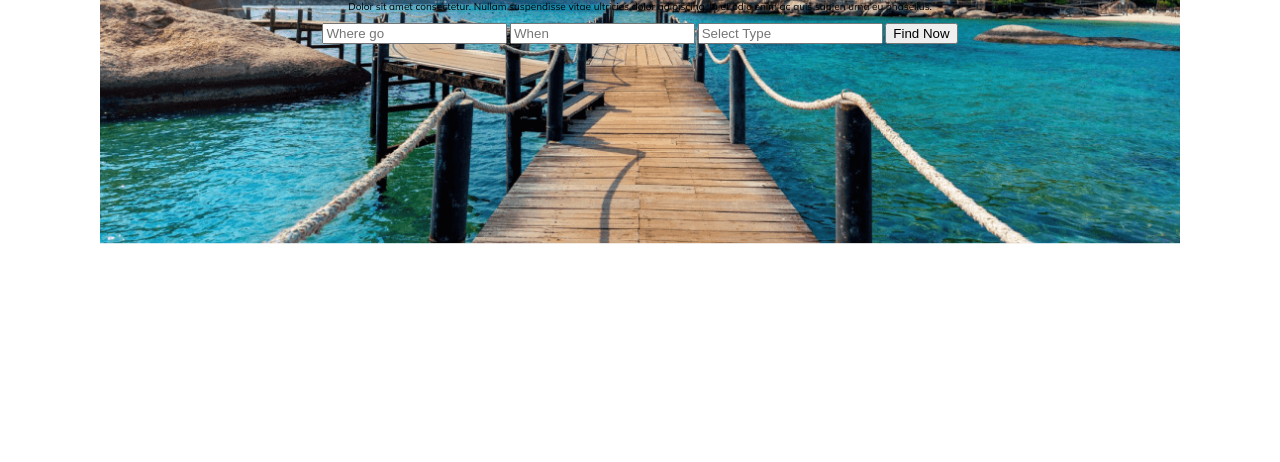
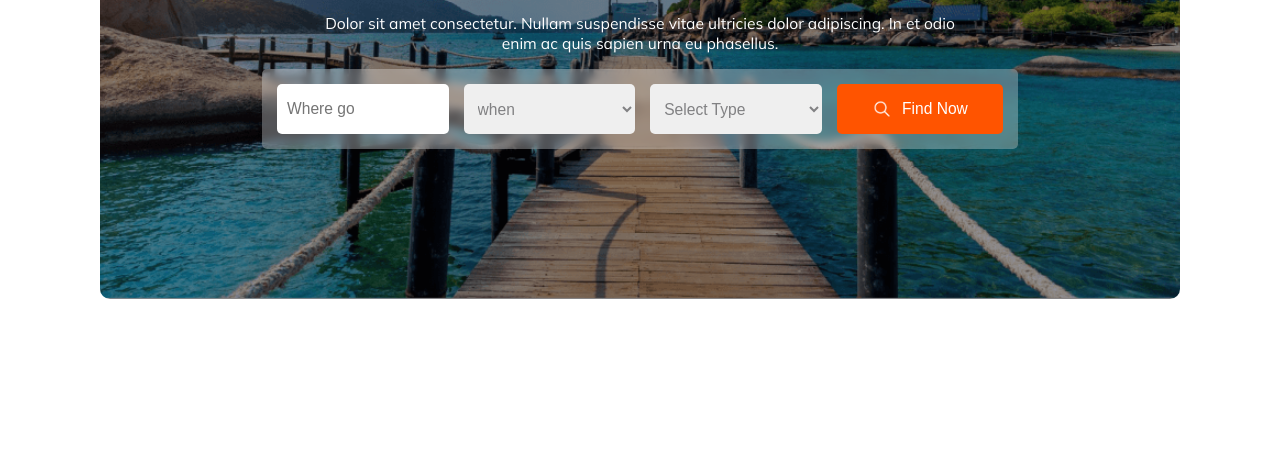
Before and after one commit to m-im-ha/B9A2-Hero-Travel-main, a plain HTML site: page index.html in a window 1280 px wide. Shown: the part 338-800 px from the top of the page. Drawn offline with Linux system fonts and the light colour scheme.

Commit message:
edit header

```diff
--- a/index.html
+++ b/index.html
@@ -1,15 +1,15 @@
 <!DOCTYPE html>
 <html lang="en">
   <head>
-    <meta charset="UTF-8">
-    <meta name="viewport" content="width=device-width, initial-scale=1.0">
-    <link rel="stylesheet" href="styles.css">
+    <meta charset="UTF-8" />
+    <meta name="viewport" content="width=device-width, initial-scale=1.0" />
+    <link rel="stylesheet" href="styles.css" />
     <title>Hero Travel</title>
   </head>
   <body>
     <nav class="nav_container">
       <div class="nav_main_icon">
-            <img src="./Images/Group 40071 (2).png" alt="nav icon">
+        <img src="./Images/Group 40071 (2).png" alt="nav icon" />
         <h3>Hero <span>Travel</span></h3>
       </div>
       <ul class="nav_sub_icon">
@@ -23,13 +23,23 @@
     <header class="hero_container">
       <div class="hero_content">
         <h1>Explore Your Travel</h1>
-            <p>Dolor sit amet consectetur. Nullam suspendisse vitae ultricies dolor adipiscing. In et odio enim ac quis sapien urna eu phasellus.</p>
+        <p>
+          Dolor sit amet consectetur. Nullam suspendisse vitae ultricies dolor
+          adipiscing. In et odio <br />
+          enim ac quis sapien urna eu phasellus.
+        </p>
       </div>
       <div class="input_fields">
-            <input type="text" placeholder="Where go">
-            <input type="text" placeholder="When">
-            <input type="text" placeholder="Select Type">
-            <button>Find Now</button>
+        <input type="text" placeholder="Where go" />
+        <select name="" id="">
+          <option class="lll" value="">when</option>
+        </select>
+        <select name="" id="">
+          <option value="">Select Type</option>
+        </select>
+        <button>
+          <img src="./icons/icons8-search-48.png" alt="" /> Find Now
+        </button>
       </div>
     </header>
     <main></main>
--- a/styles.css
+++ b/styles.css
@@ -1,4 +1,4 @@
-@import url('https://fonts.googleapis.com/css2?family=Mulish:ital,wght@0,200..1000;1,200..1000&display=swap');
+@import url("https://fonts.googleapis.com/css2?family=Mulish:ital,wght@0,200..1000;1,200..1000&display=swap");
 
 :root {
   /* color */
@@ -26,7 +26,7 @@
   font-size: 62.5%;
 }
 
-body{
+body {
   padding: 0 10rem;
   margin: 0;
   font-family: "Mulish", sans-serif;
@@ -34,36 +34,36 @@ body{
 
 /* nav */
 
-.nav_container{
+.nav_container {
   display: flex;
   justify-content: space-between;
   align-items: center;
 }
 
-.nav_main_icon{
+.nav_main_icon {
   display: flex;
   justify-content: center;
   align-items: center;
   gap: 1.5rem;
 }
 
-.nav_main_icon h3{
+.nav_main_icon h3 {
   font-size: var(--h3);
   font-weight: 800;
   color: rgb(19, 19, 24);
   cursor: pointer;
 }
 
-.nav_main_icon h3 span{
+.nav_main_icon h3 span {
   color: rgb(255, 84, 0);
 }
 
-.nav_main_icon img{
+.nav_main_icon img {
   width: 3rem;
   height: 3rem;
 }
 
-.nav_sub_icon{
+.nav_sub_icon {
   list-style-type: none;
   display: flex;
   justify-content: center;
@@ -71,28 +71,95 @@ body{
   gap: 2rem;
 }
 
-.nav_sub_icon li{
+.nav_sub_icon li {
   font-size: var(--h5);
   font-weight: 700;
   color: rgb(66, 66, 71);
   cursor: pointer;
 }
 
-.nav_sub_icon li:first-child{
+.nav_sub_icon li:first-child {
   color: rgb(255, 84, 0);
 }
 
 /* hero part */
 
-.hero_container{
+.hero_container {
   display: flex;
   justify-content: center;
   align-items: center;
   flex-direction: column;
-    padding: 20rem 0;
+  padding: 15rem 0;
   background-image: url("./Images/Group 13 (1) (1).png");
   background-position: center;
   background-size: cover;
   background-repeat: no-repeat;
   background-blend-mode: overlay;
+  border-radius: 1rem;
+  background-color: rgba(19, 19, 24, 0.5);
 }
+
+.hero_content h1,
+.hero_content p {
+  text-align: center;
+}
+
+.hero_content h1 {
+  font-size: var(--h1);
+  color: rgb(255, 255, 255);
+}
+
+.hero_content p {
+  font-size: var(--h5);
+  color: rgb(255, 255, 255);
+}
+
+.input_fields {
+  display: flex;
+  background-color: rgba(255, 255, 255, 0.3);
+  padding: 1.5rem;
+  border-radius: 0.5rem;
+  width: 70%;
+  backdrop-filter: blur(4px);
+}
+
+.input_fields input,
+.input_fields select,
+.input_fields button {
+  padding: 1.5rem 0;
+  width: 50%;
+  border-radius: 0.5rem;
+  border: none;
+}
+
+.input_fields input,
+.input_fields select {
+  margin-right: 1.5rem;
+}
+
+.input_fields input,
+.input_fields select {
+  color: rgba(19, 19, 24, 0.5);
+  font-size: var(--h5);
+  font-weight: 500;
+  padding-left: 1rem;
+}
+
+.input_fields button {
+  display: flex;
+  justify-content: center;
+  align-items: center;
+  gap: 1rem;
+  font-size: var(--h5);
+  font-weight: 500;
+  color: rgb(255, 255, 255);
+  background-color: rgb(255, 84, 0);
+  cursor: pointer;
+}
+
+.input_fields button img {
+  fill: rgb(255, 255, 255);
+  text-align: center;
+  width: 2rem;
+  height: 2rem;
+}
```
Also changed, not shown: icons/icons8-expand-arrow-32.png (added), icons/icons8-search-48.png (added). Lines whose indentation alone changed are shown as unchanged.
